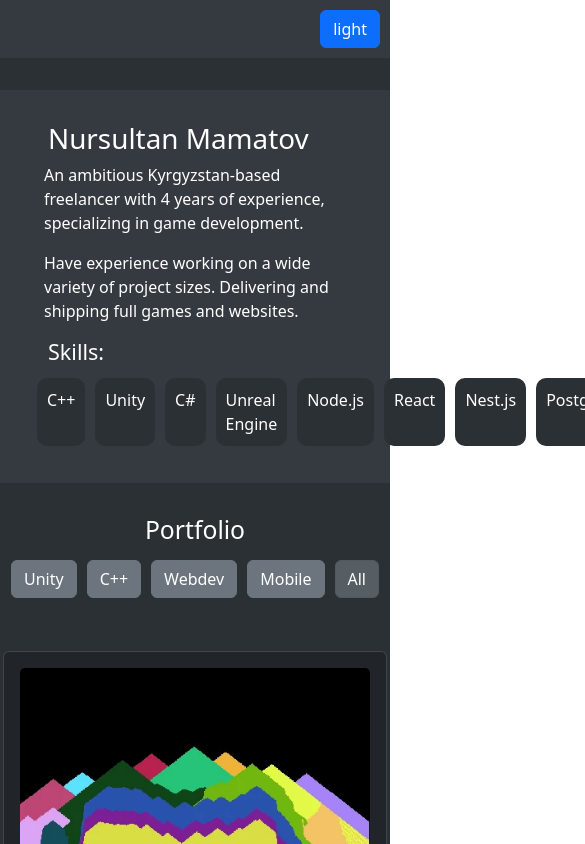
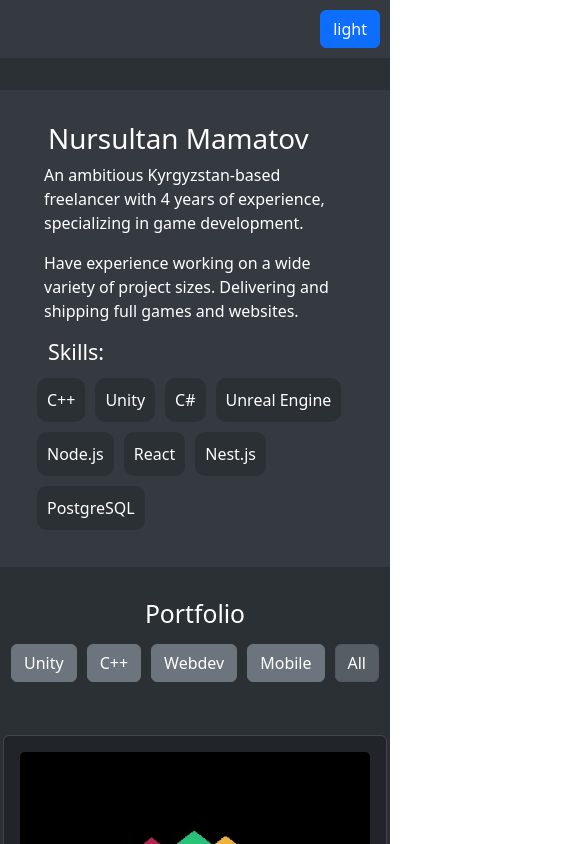
Before and after one commit to CodeForBeauty/Presonal, a React (Vite) app: page / in a window 390 px wide. Shown: the top 844 px of the page, 585 px wide, since content can reach past the window. Built offline with nearby package versions, Linux system fonts and the light colour scheme.

Commit message:
Mobile wrapping fixed

```diff
--- a/src/components/About.tsx
+++ b/src/components/About.tsx
@@ -28,7 +28,7 @@
         </p>
       </Container>
       <h4 style={{paddingLeft: '1rem'}}>Skills:</h4>
-      <div style={{display: 'flex', flexDirection: 'row'}} >
+      <div style={{display: 'flex', flexDirection: 'row', flexWrap: 'wrap'}} >
         <Skill name='C++' />
         <Skill name='Unity' />
         <Skill name='C#' />
```
